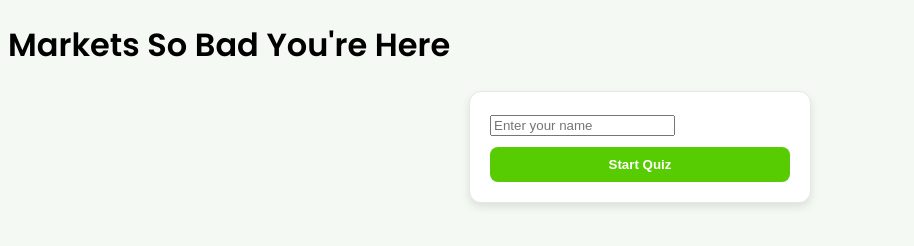
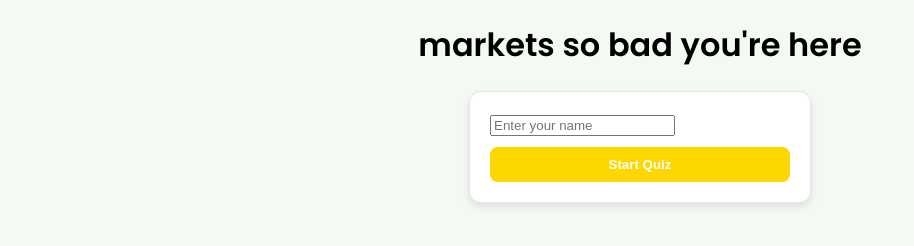
Before and after one commit to empire-strikes/quiz, a plain HTML site: page index.html in a window 1280 px wide. Shown: the whole page, without its empty margins (0-914 px from the left). Drawn offline with Linux system fonts and the light colour scheme.

Commit message:
Update index.html
yo

```diff
--- a/index.html
+++ b/index.html
@@ -3,7 +3,7 @@
 <head>
     <meta charset="UTF-8">
     <meta name="viewport" content="width=device-width, initial-scale=1.0">
-    <title>Markets So Bad You're Here</title>
+    <title>markets so bad you're here</title>
     <style>
         @import url('https://fonts.googleapis.com/css2?family=Poppins:wght@400;600&display=swap');
 
@@ -30,7 +30,7 @@
             width: 100%;
             margin-top: 10px;
             padding: 10px;
-            background-color: #58cc02;
+            background-color: #ffd700; /* Changed to yellow */
             color: #fff;
             border: none;
             border-radius: 8px;
@@ -38,7 +38,11 @@
             font-weight: 600;
         }
         .card button:hover {
-            background-color: #46a700;
+            background-color: #d4af37; /* Changed to darker yellow */
+        }
+        h1 {
+            text-align: center; /* Center align the title */
+            text-transform: lowercase; /* Convert the title to lowercase */
         }
     </style>
     <script defer>
@@ -108,7 +112,7 @@
     </script>
 </head>
 <body>
-    <h1>Markets So Bad You're Here</h1>
+    <h1>markets so bad you're here</h1>
     <div id="quiz-container"></div>
 </body>
 </html>
```
